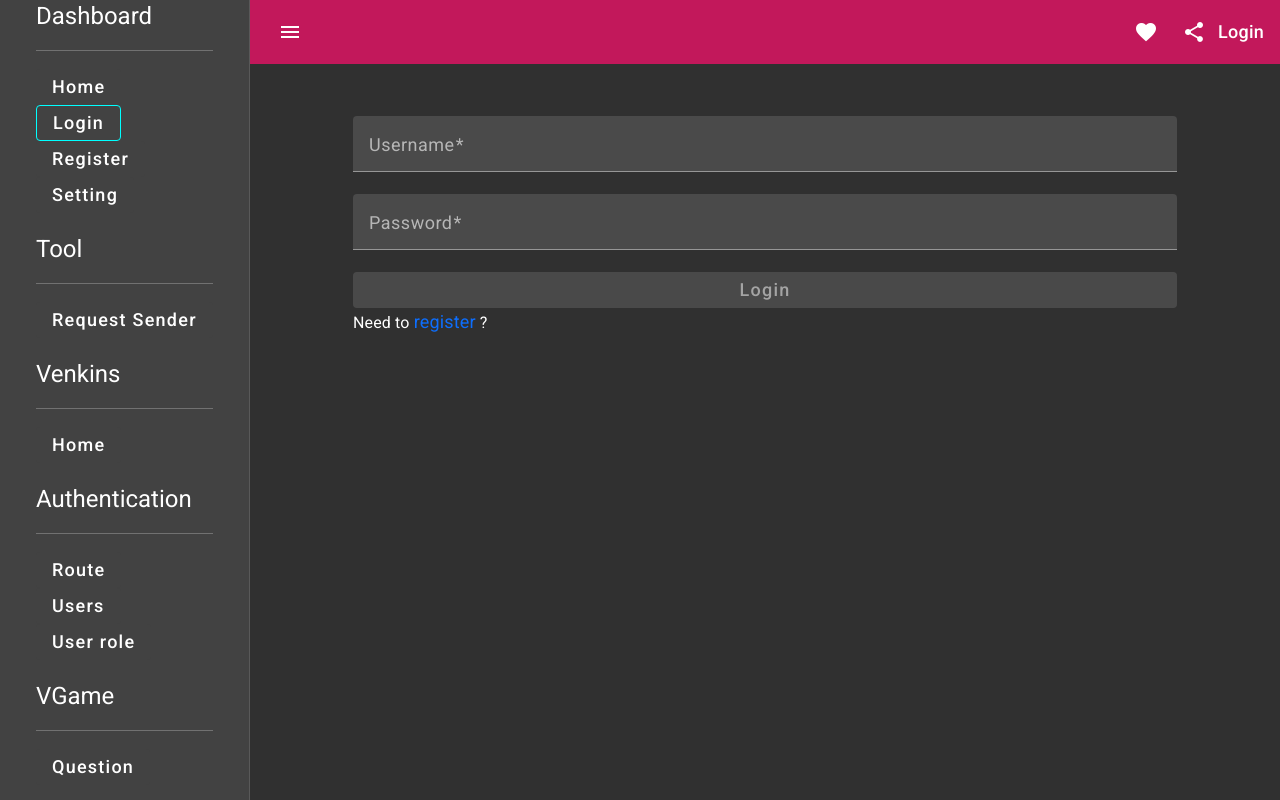
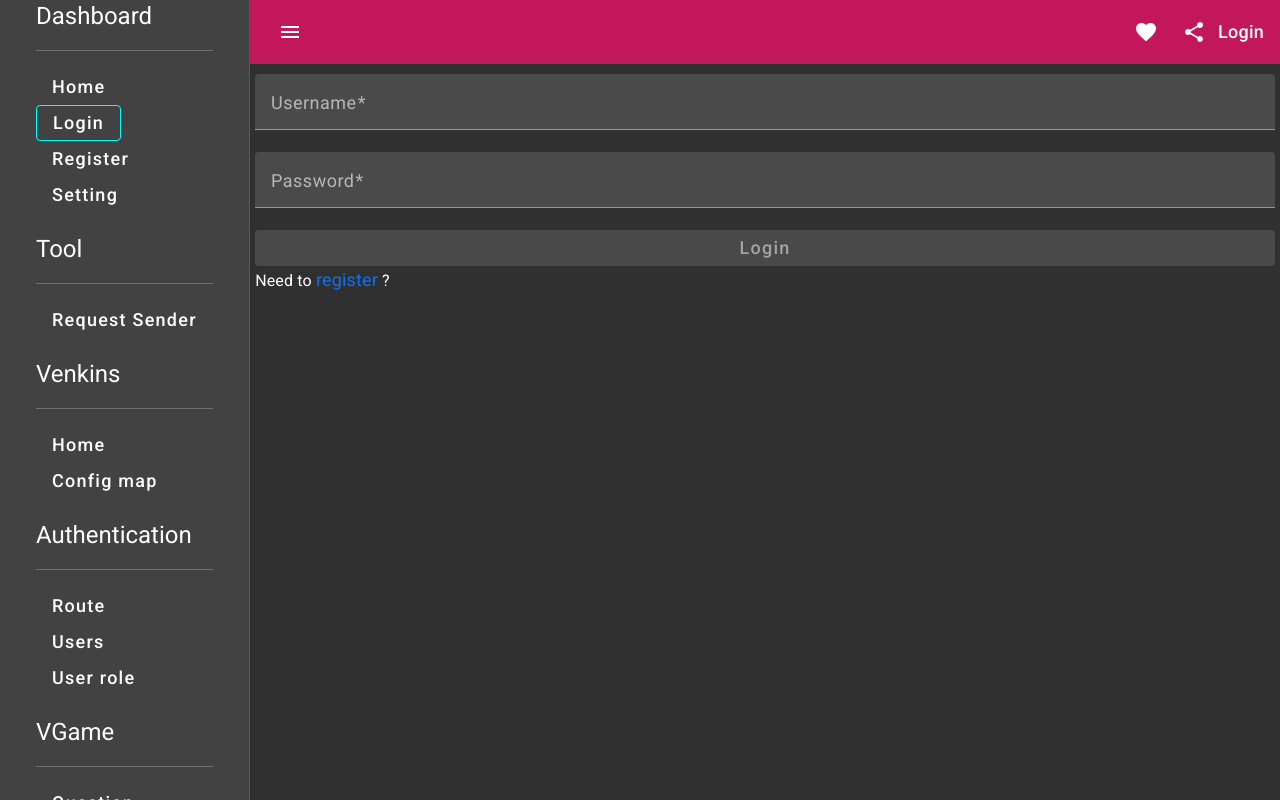
Before and after one commit to vincent-inc/v-console, an Angular app: page /login in a window 1280 px wide. Both pictures are taken after a click on the button "menu". Built offline with nearby package versions, Linux system fonts and the light colour scheme; no server answers.

Commit message:
add config map component

```diff
--- /dev/null
+++ b/src/app/Venkins/config-map/config-map.component.html
@@ -0,0 +1,3 @@
+<p>
+  config-map works!
+</p>
--- /dev/null
+++ b/src/app/Venkins/config-map/config-map.component.ts
@@ -0,0 +1,15 @@
+import { Component, OnInit } from '@angular/core';
+
+@Component({
+  selector: 'app-config-map',
+  templateUrl: './config-map.component.html',
+  styleUrls: ['./config-map.component.scss']
+})
+export class ConfigMapComponent implements OnInit {
+
+  constructor() { }
+
+  ngOnInit() {
+  }
+
+}
--- a/src/app/Venkins/venkins-home/venkins-home.component.html
+++ b/src/app/Venkins/venkins-home/venkins-home.component.html
@@ -1,3 +1,4 @@
-<p>
-  venkins-home works!
-</p>
+<ul class="margin-center">
+  <li><h1 class="text-center">Venkins</h1></li>
+
+</ul>
--- a/src/app/app-routing.module.ts
+++ b/src/app/app-routing.module.ts
@@ -9,6 +9,7 @@ import { UserRoleComponent } from './Authentication/user-role/user-role.componen
 import { UsersComponent } from './Authentication/users/users.component';
 import { QuestionComponent } from './vgame/question/question.component';
 import { VenkinsHomeComponent } from './Venkins/venkins-home/venkins-home.component';
+import { ConfigMapComponent } from './Venkins/config-map/config-map.component';
 
 const routes: Routes = [
   {
@@ -54,6 +55,10 @@ const routes: Routes = [
       {
         path: 'home',
         component: VenkinsHomeComponent
+      },
+      {
+        path: 'config_map',
+        component: ConfigMapComponent
       }
     ]
   },
--- a/src/app/app.module.ts
+++ b/src/app/app.module.ts
@@ -19,6 +19,7 @@ import { UserRoleComponent } from './Authentication/user-role/user-role.componen
 import { UsersComponent } from './Authentication/users/users.component';
 import { QuestionComponent } from './vgame/question/question.component';
 import { VenkinsHomeComponent } from './Venkins/venkins-home/venkins-home.component';
+import { ConfigMapComponent } from './Venkins/config-map/config-map.component';
 
 export const defaultTextColor = 'white';
 
@@ -36,7 +37,8 @@ export const defaultTextColor = 'white';
     UsersComponent,
     UserRoleComponent,
     QuestionComponent,
-    VenkinsHomeComponent
+    VenkinsHomeComponent,
+    ConfigMapComponent
   ],
   imports: [
     NgEssentialModule,
--- a/src/app/side-drawer/side-drawer.component.html
+++ b/src/app/side-drawer/side-drawer.component.html
@@ -19,6 +19,7 @@
     <li><h1>Venkins</h1></li>
     <hr>
     <li><button mat-flat-button [routerLink]="['/venkins/home']" routerLinkActive="router-link-active" >Home</button></li>
+    <li><button mat-flat-button [routerLink]="['/venkins/config_map']" routerLinkActive="router-link-active" >Config map</button></li>
   </ng-container>
   <br>
   <ng-container >
--- a/src/styles.scss
+++ b/src/styles.scss
@@ -1,8 +1,7 @@
 /* You can add global styles to this file, and also import other style files */
 @import '@angular/material/prebuilt-themes/pink-bluegrey.css';
-html, body { height: 100%;  }
+html, body { height: 100%; }
 body { margin: 0; font-family: Roboto, "Helvetica Neue", sans-serif; }
-
 
 textarea
 {
@@ -38,12 +37,19 @@ textarea
     }
 }
 
-@media screen and (max-width: 350px)
+@media screen and (max-width: 360px)
 {
     *
     {
         font-size: small;
-        width: fit-content;
+    }
+}
+
+@media screen and (max-width: 280px)
+{
+    *
+    {
+        font-size: x-small;
     }
 }
 
@@ -98,8 +104,8 @@ a
 
 .margin-center
 {
-    width: 80%;
+    width: 99%;
     margin: auto;
-    margin-top: 5%;
-    margin-bottom: 5%;
+    margin-top: 1%;
+    margin-bottom: 1%;
 }
```
Also changed, not shown: src/app/Venkins/config-map/config-map.component.scss (added), 1 other file (tests, documents, lock files or other folders).
